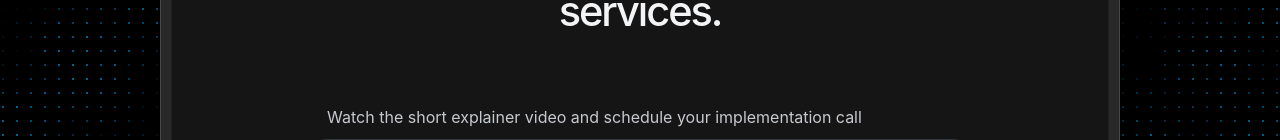
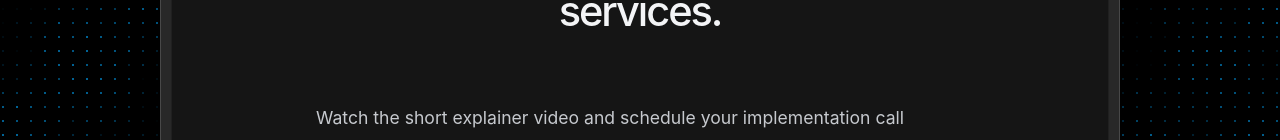
Before and after one commit to kristianneuhen/NeuhenAI, a Flask app: page /acquire in a window 1280 px wide. Shown: the part 356-496 px from the top of the page. Run offline with Flask 3, Linux system fonts and the light colour scheme; grey boxes are pictures that could not be loaded.

Commit message:
Align acquisition supporting text to video

```diff
--- a/static/styles.css
+++ b/static/styles.css
@@ -139,6 +139,7 @@ body:has(.hero-outside) { padding: 0; }
   padding: 0;
   position: relative;
   text-align: center;
+  width: 100%;
   z-index: 1;
 }
 .acquire-intro .hero-title,
@@ -152,16 +153,17 @@ body:has(.hero-outside) { padding: 0; }
 }
 .acquire-intro .hero-title { margin-bottom: 0; }
 .acquire-intro .lead {
-  font-size: 1rem;
+  font-size: 1.1rem;
   line-height: 1.5;
   margin-bottom: 0;
-  margin-left: 0;
-  margin-right: 0;
+  margin-left: 0 !important;
+  margin-right: 0 !important;
   margin-top: clamp(72px, 9vh, 108px);
   max-width: 62ch;
-  text-align: left;
+  text-align: left !important;
+  width: 100%;
 }
-.acquire-intro .hero-title + .lead { text-align: left; }
+.acquire-intro .hero-title + .lead { text-align: left !important; }
 .funnel-card--acquire .video-embed { margin-top: 10px; }
 .eyebrow { color: #c9cdd2; font-weight: 750; margin: 0 0 12px; }
 .hero-eyebrow { color: #6366f1; font-size: clamp(1rem, 1.8vw, 1.25rem); font-weight: 500; letter-spacing: .01em; }
```
